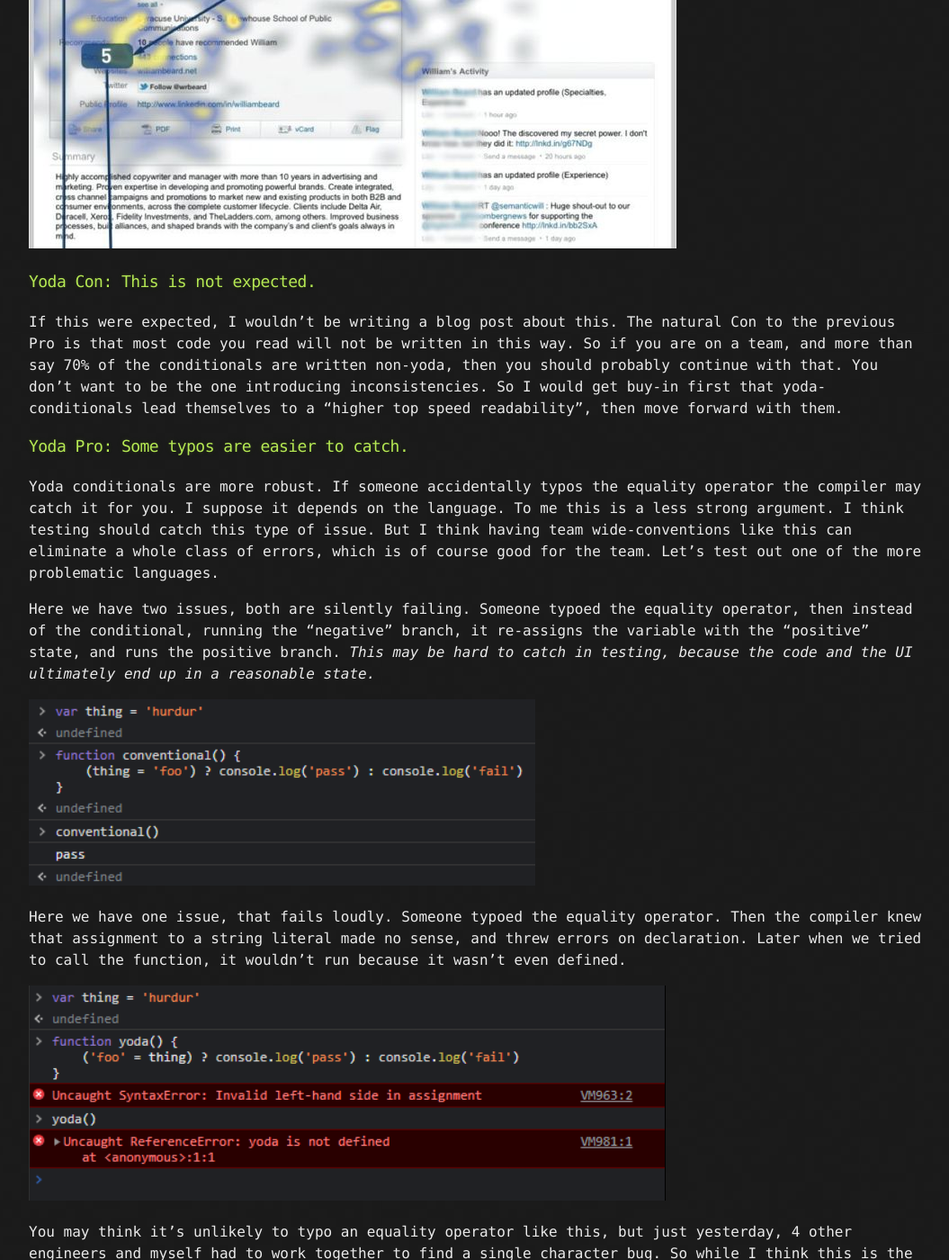
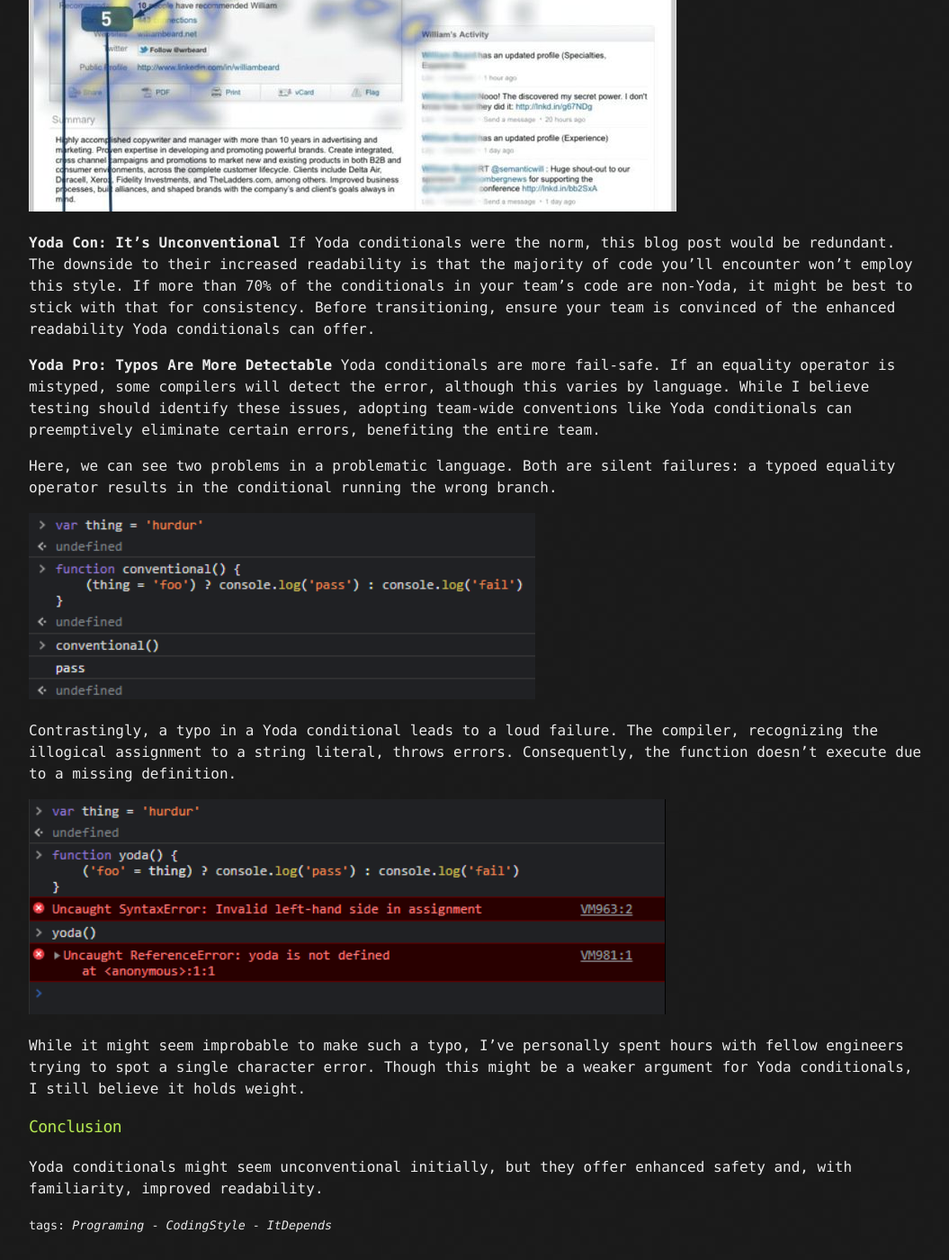
Before and after one commit to tbeckenhauer/tbeckenhauer.github.io, a Jekyll site: the page built from _style_guides/yoda-conditionals.markdown, in a window 1280 px wide and 1400 px high, scrolled down 1758 px. Shown: the whole window at 90% size, without its empty margins (108-1163 px from the left). Built offline with Jekyll 4.4.1, drawn with Linux system fonts in a browser that asks for light colours; some of the changed text lies outside the part shown.

Commit message:
Cleanup Yoda Conditionals
code-tabs-wip

Update ci.yaml

wip

WIP

w

````diff
--- a/_style_guides/yoda-conditionals.markdown
+++ b/_style_guides/yoda-conditionals.markdown
@@ -2,67 +2,69 @@
 layout: post
 title:  "Yoda Conditionals: Why you should use them."
 tags: [Programing, CodingStyle, ItDepends]
-permalink: /YodaConditionals/
 ---
 
-So before we get started here, I want to say first this will probably be a foreign style to you and your team. For that reason, you probably won't like it at first look.  But I maintain it is objectively better, and can lend itself to "higher readability" once you and your team get used to it.  That being said. This should probably be a team decision because [we don't want chaos](http://thecodelesscode.com/case/123).
+Before diving into this, I acknowledge that the Yoda style may seem foreign to you and your team. It might not resonate with you at first glance. However, I believe it is objectively superior and can enhance code readability once your team grows accustomed to it. Nevertheless, adopting such a style should be a collective team decision to avoid potential chaos.
 
-## Summary
-Here is a normal conditional.
+### Summary
+
+Here's a traditional conditional:
 ```javascript
-var exitCode = performBatchFunction()
+var exitCode = performBatchFunction();
 if (exitCode == 'success') {
-    doSuccessAction()
+    doSuccessAction();
 } else if (exitCode == 'warning') {
-    logWarnings()
-    doSuccessAction()
+    logWarnings();
+    doSuccessAction();
 } else if (exitCode == 'failure') {
-    logErrors()
+    logErrors();
 } else {
-    logErrors()
+    logErrors();
 }
-performCleanup()
-```
-Here is a yoda conditional
-```javascript
-var exitCode = performBatchFunction()
-if ('success' == exitCode) {
-    doSuccessAction()
-} else if ('warning' == exitCode) {
-    logWarnings()
-    doSuccessAction()
-} else if ('failure' = exitCode) {
-    logErrors()
-} else {
-    logErrors()
-}
-performCleanup()
+performCleanup();
 ```
 
-## Pros and Cons
-While I do think yoda conditionals are objectively better, that is conditional.
+And here's a Yoda conditional:
+```javascript
+var exitCode = performBatchFunction();
+if ('success' == exitCode) {
+    doSuccessAction();
+} else if ('warning' == exitCode) {
+    logWarnings();
+    doSuccessAction();
+} else if ('failure' == exitCode) {
+    logErrors();
+} else {
+    logErrors();
+}
+performCleanup();
+```
 
-### Yoda Pro: Most Important Things First
-[Most Important Things First](https://soft-wa.re/most-important-things-first/).  Let's take a look at some eye tracking studies of resumes. We aren't going to go too deep here.  Here are [some](https://www.nngroup.com/articles/f-shaped-pattern-reading-web-content/) [links](https://www.workitdaily.com/resumes-eye-tracking-secrets) if you want to go down that rabbit hole.  Suffice it to say, English readers default to reading left to right. So any time you "bury the lead", up or down, or left to right, you are making your work harder to read.  Take a look at this heatmap here.
+### Pros and Cons
+
+While I firmly believe in the superiority of Yoda conditionals, it's worth noting that their effectiveness is conditional.
+
+**Yoda Pro: Prioritizing the Important**
+Eye-tracking studies on resumes have shown that English readers predominantly read from left to right. Consequently, whenever you bury the lead—either vertically or horizontally—you make your content more challenging to decipher. Consider this heatmap from a resume eye-tracking study that corroborates this reading pattern.
 
 ![Resume Eye Tracking study showing English readers default to reading left to right]({{ site.url }}/style_guides/yoda-conditionals.1.jpeg)
 
-### Yoda Con: This is not expected.
-If this were expected, I wouldn't be writing a blog post about this. The natural Con to the previous Pro is that most code you read will not be written in this way. So if you are on a team, and more than say 70% of the conditionals are written non-yoda, then you should probably continue with that. You don't want to be the one introducing inconsistencies.  So I would get buy-in first that yoda-conditionals lead themselves to a "higher top speed readability", then move forward with them.
+**Yoda Con: It's Unconventional**
+If Yoda conditionals were the norm, this blog post would be redundant. The downside to their increased readability is that the majority of code you'll encounter won't employ this style. If more than 70% of the conditionals in your team's code are non-Yoda, it might be best to stick with that for consistency. Before transitioning, ensure your team is convinced of the enhanced readability Yoda conditionals can offer.
 
-### Yoda Pro: Some typos are easier to catch.
-Yoda conditionals are more robust.  If someone accidentally typos the equality operator the compiler may catch it for you.  I suppose it depends on the language.  To me this is a less strong argument.  I think testing should catch this type of issue.  But I think having team wide-conventions like this can eliminate a whole class of errors, which is of course good for the team.  Let's test out one of the more problematic languages.
+**Yoda Pro: Typos Are More Detectable**
+Yoda conditionals are more fail-safe. If an equality operator is mistyped, some compilers will detect the error, although this varies by language. While I believe testing should identify these issues, adopting team-wide conventions like Yoda conditionals can preemptively eliminate certain errors, benefiting the entire team.
 
-Here we have two issues, both are silently failing.  Someone typoed the equality operator, then instead of the conditional, running the "negative" branch, it re-assigns the variable with the "positive" state, and runs the positive branch. *This may be hard to catch in testing, because the code and the UI ultimately end up in a reasonable state.*
+Here, we can see two problems in a problematic language. Both are silent failures: a typoed equality operator results in the conditional running the wrong branch.
 
 ![]({{ site.url }}/style_guides/yoda-conditionals.2.png)
 
-Here we have one issue, that fails loudly. Someone typoed the equality operator. Then the compiler knew that assignment to a string literal made no sense, and threw errors on declaration.  Later when we tried to call the function, it wouldn't run because it wasn't even defined.
+Contrastingly, a typo in a Yoda conditional leads to a loud failure. The compiler, recognizing the illogical assignment to a string literal, throws errors. Consequently, the function doesn't execute due to a missing definition.
 
 ![]({{ site.url }}/style_guides/yoda-conditionals.3.png)
 
-You may think it's unlikely to typo an equality operator like this, but just yesterday, 4 other engineers and myself had to work together to find a single character bug. So while I think this is the weaker argument, I still think it's sufficient.
+While it might seem improbable to make such a typo, I've personally spent hours with fellow engineers trying to spot a single character error. Though this might be a weaker argument for Yoda conditionals, I still believe it holds weight.
 
-## Conclusion
+### Conclusion
 
-I am sorry if yoda conditionals look a little weird, but I think they are far safer, and when you get used to them, I think they have a higher readability.
+Yoda conditionals might seem unconventional initially, but they offer enhanced safety and, with familiarity, improved readability.
````
Also changed, not shown: _drafts/_style_guides/11-yoda-conditionals-use-them-you-must.markdown (deleted).
